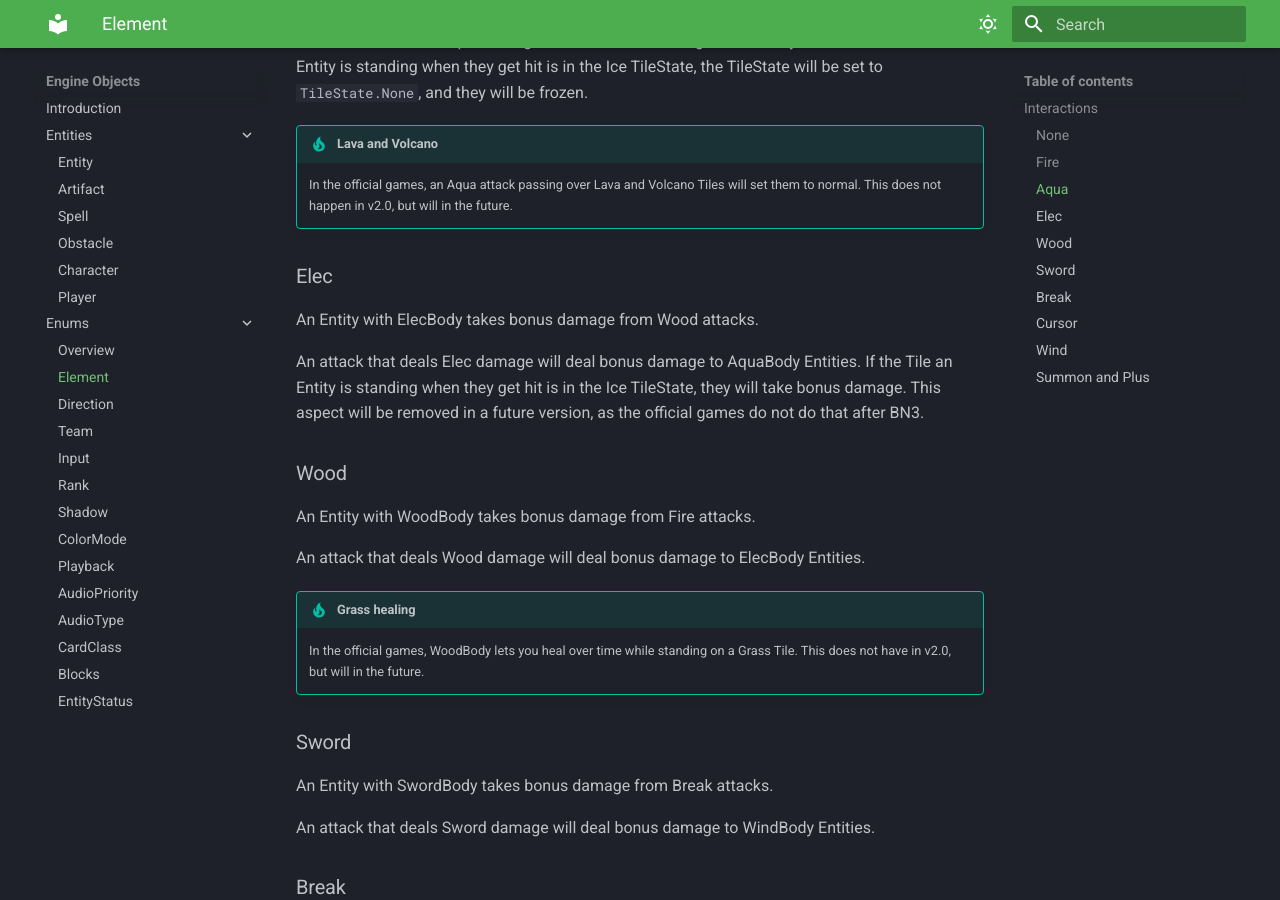
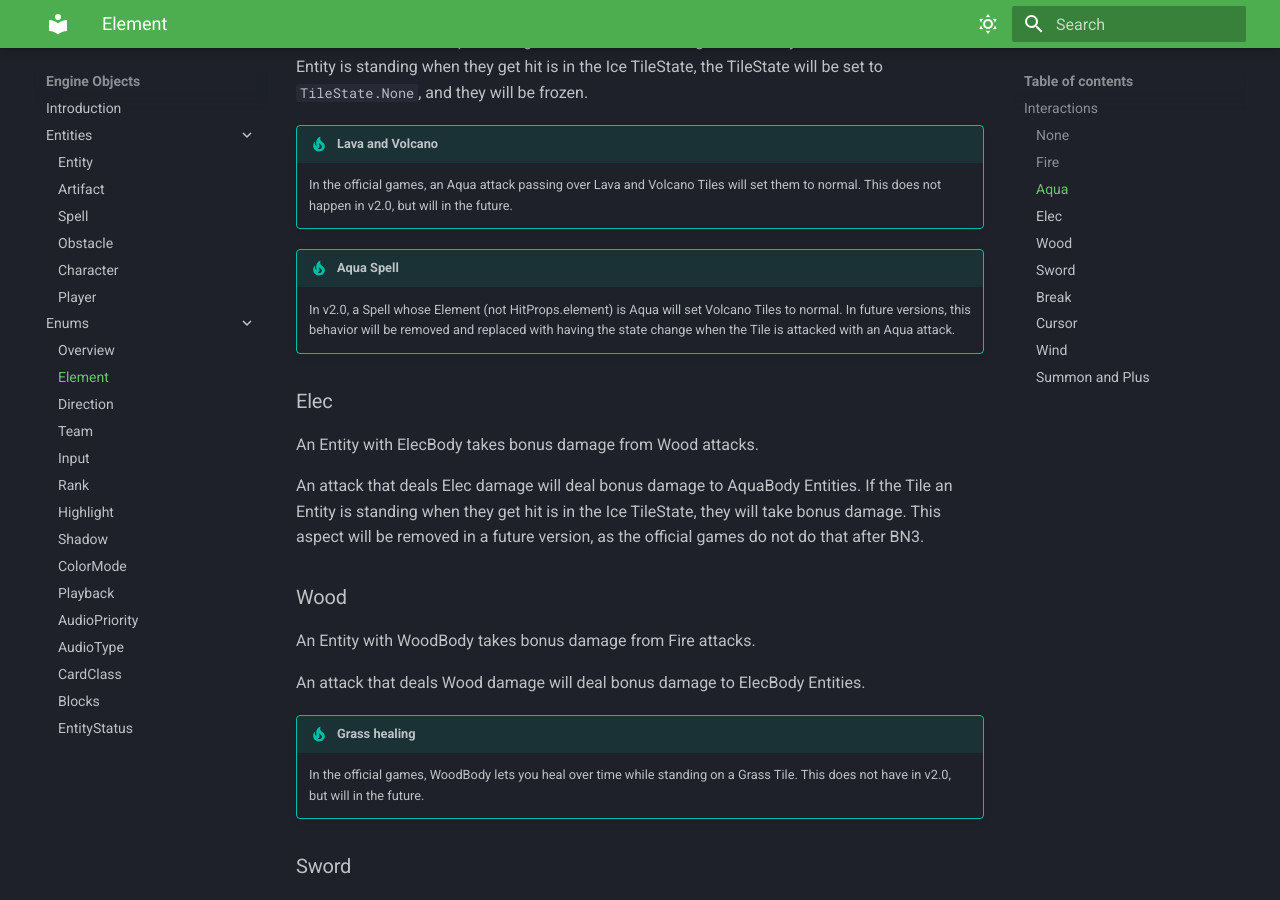
Before and after one commit to Alrysc/onb_docs, an MkDocs documentation site: the page built from docs/onb_overview/enums/element.md, in a window 1280 px wide and 900 px high, scrolled down 1758 px. Built offline with MkDocs 1.6.1 and Material for MkDocs 9.7.7, drawn with Linux system fonts in a browser that asks for light colours.

Commit message:
Added page on Highlight enum, extra info on Element.Aqua

```diff
--- a/docs/onb_overview/enums/element.md
+++ b/docs/onb_overview/enums/element.md
@@ -67,6 +67,11 @@ to `TileState.None`, and they will be frozen.
 !!! tip "Lava and Volcano"
     In the official games, an Aqua attack passing over Lava and Volcano Tiles will set
     them to normal. This does not happen in v2.0, but will in the future.
+
+!!! tip "Aqua Spell"
+    In v2.0, a Spell whose Element (not HitProps.element) is Aqua will set Volcano Tiles
+    to normal. In future versions, this behavior will be removed and replaced with having
+    the state change when the Tile is attacked with an Aqua attack.
 
 ### Elec
 
--- a/mkdocs.yml
+++ b/mkdocs.yml
@@ -71,6 +71,7 @@ nav:
           - Team: onb_overview/enums/team.md
           - Input: onb_overview/enums/input.md
           - Rank: onb_overview/enums/rank.md
+          - Highlight: onb_overview/enums/highlight.md
           - Shadow: onb_overview/enums/shadow.md
           - ColorMode: onb_overview/enums/colormode.md
           - Playback: onb_overview/enums/playback.md
```
Also changed, not shown: docs/changelog.md (+1 -0 lines), docs/onb_overview/enums/colormode.md (+1 -1 lines), docs/onb_overview/enums/highlight.md (added, +52 -0 lines).
